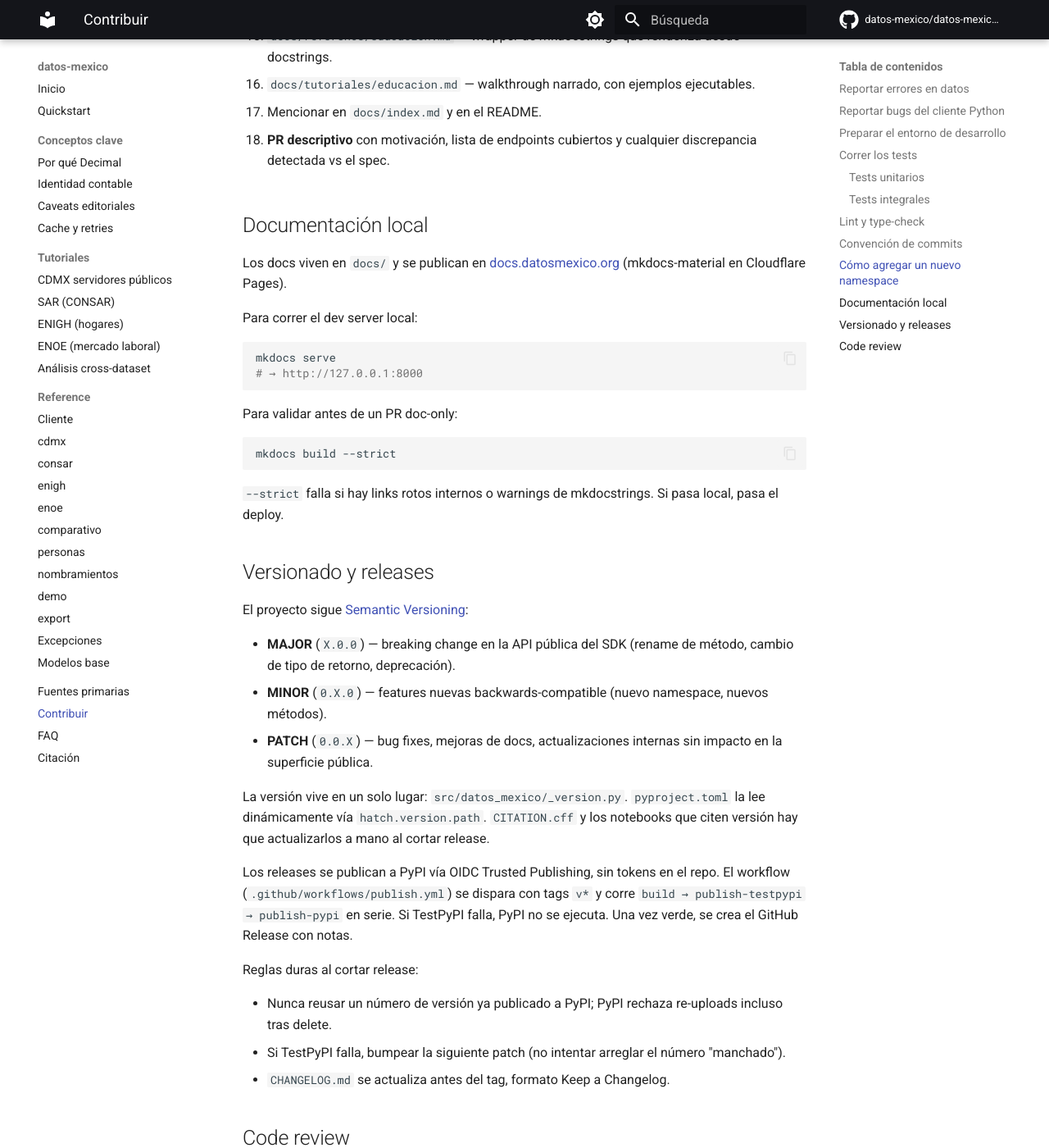
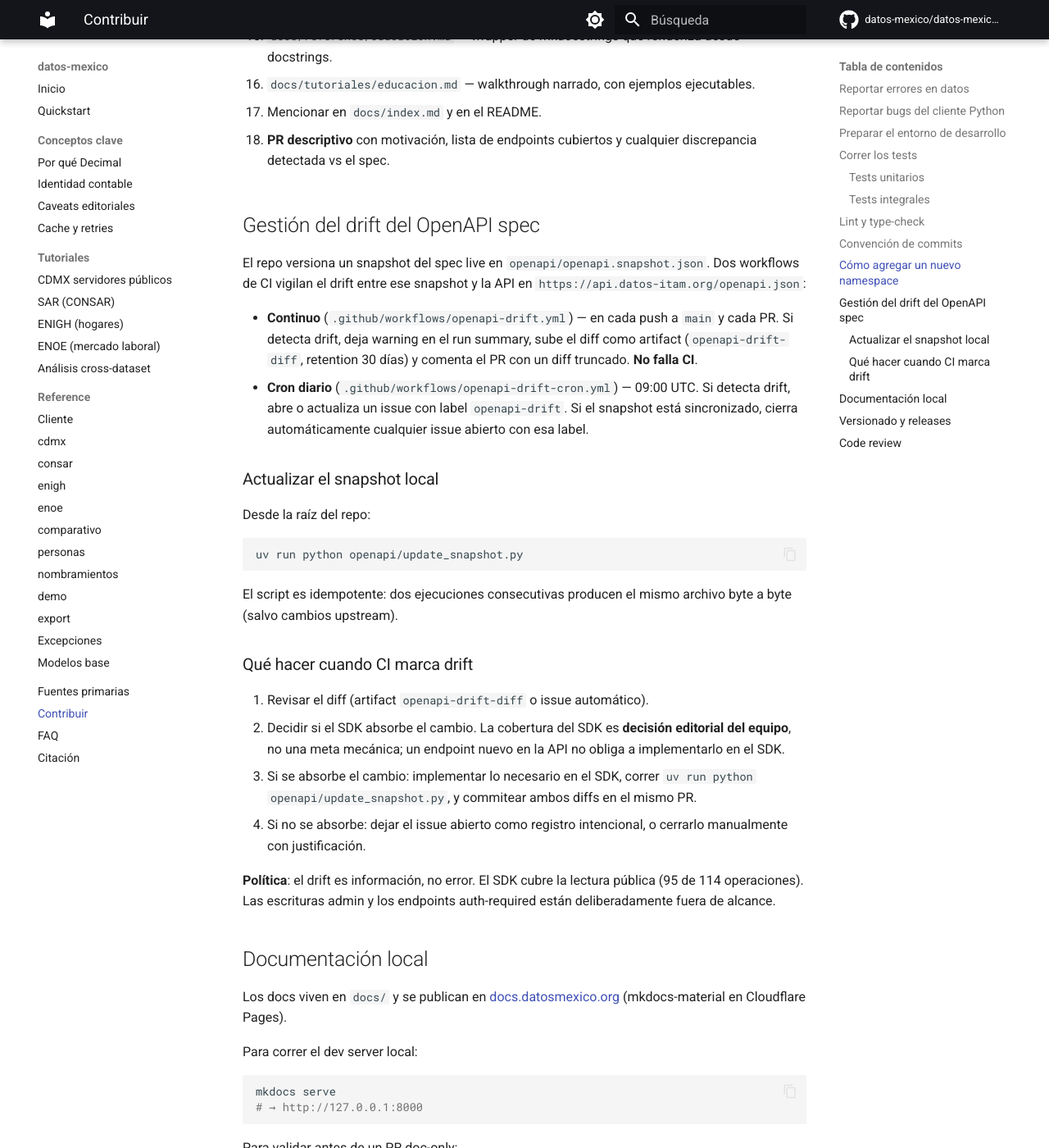
Before and after one commit to Datos-Mexico/datos-mexico-py, an MkDocs documentation site: the page built from docs/contributing.md, in a window 1280 px wide and 1400 px high, scrolled down 3959 px. Shown: the whole window at 82% size. Built offline with MkDocs 1.6.1 and Material for MkDocs 9.7.7, drawn with Linux system fonts in a browser that asks for light colours; comment, search, counter and statistics services are not loaded.

Commit message:
docs(contributing): documentar gestión de drift del openapi spec
- nueva sección que explica los dos workflows (continuo + cron)
- procedimiento para actualizar snapshot local
- política explícita: drift es información, cobertura es decisión editorial

````diff
--- a/docs/contributing.md
+++ b/docs/contributing.md
@@ -146,6 +146,32 @@ El flujo típico cuando la API expone un dataset nuevo (ej. una sección `educac
 
 8. **PR descriptivo** con motivación, lista de endpoints cubiertos y cualquier discrepancia detectada vs el spec.
 
+## Gestión del drift del OpenAPI spec
+
+El repo versiona un snapshot del spec live en `openapi/openapi.snapshot.json`. Dos workflows de CI vigilan el drift entre ese snapshot y la API en `https://api.datos-itam.org/openapi.json`:
+
+- **Continuo** (`.github/workflows/openapi-drift.yml`) — en cada push a `main` y cada PR. Si detecta drift, deja warning en el run summary, sube el diff como artifact (`openapi-drift-diff`, retention 30 días) y comenta el PR con un diff truncado. **No falla CI**.
+- **Cron diario** (`.github/workflows/openapi-drift-cron.yml`) — 09:00 UTC. Si detecta drift, abre o actualiza un issue con label `openapi-drift`. Si el snapshot está sincronizado, cierra automáticamente cualquier issue abierto con esa label.
+
+### Actualizar el snapshot local
+
+Desde la raíz del repo:
+
+```bash
+uv run python openapi/update_snapshot.py
+```
+
+El script es idempotente: dos ejecuciones consecutivas producen el mismo archivo byte a byte (salvo cambios upstream).
+
+### Qué hacer cuando CI marca drift
+
+1. Revisar el diff (artifact `openapi-drift-diff` o issue automático).
+2. Decidir si el SDK absorbe el cambio. La cobertura del SDK es **decisión editorial del equipo**, no una meta mecánica; un endpoint nuevo en la API no obliga a implementarlo en el SDK.
+3. Si se absorbe el cambio: implementar lo necesario en el SDK, correr `uv run python openapi/update_snapshot.py`, y commitear ambos diffs en el mismo PR.
+4. Si no se absorbe: dejar el issue abierto como registro intencional, o cerrarlo manualmente con justificación.
+
+**Política**: el drift es información, no error. El SDK cubre la lectura pública (95 de 114 operaciones). Las escrituras admin y los endpoints auth-required están deliberadamente fuera de alcance.
+
 ## Documentación local
 
 Los docs viven en `docs/` y se publican en [docs.datosmexico.org](https://docs.datosmexico.org) (mkdocs-material en Cloudflare Pages).
````
